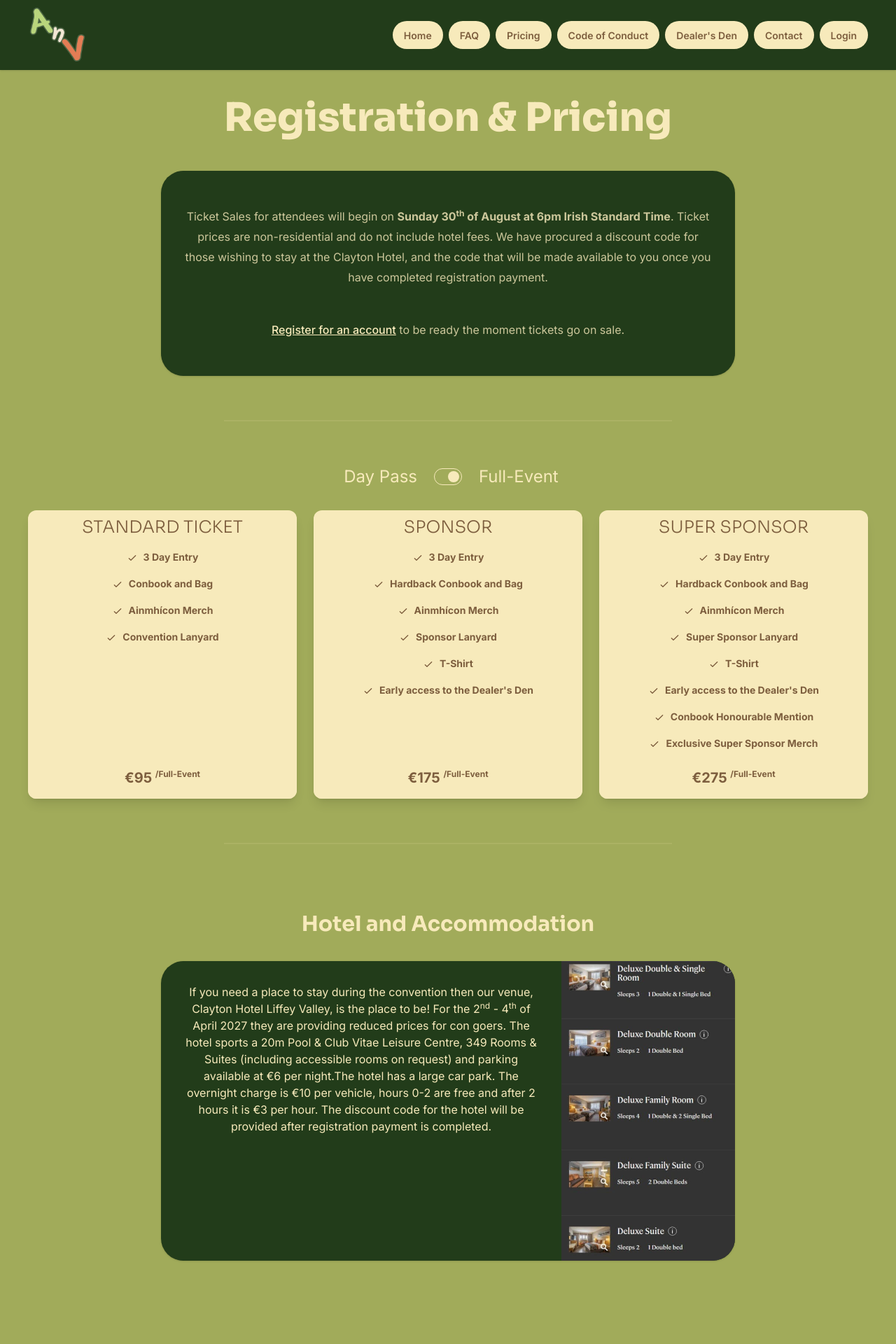
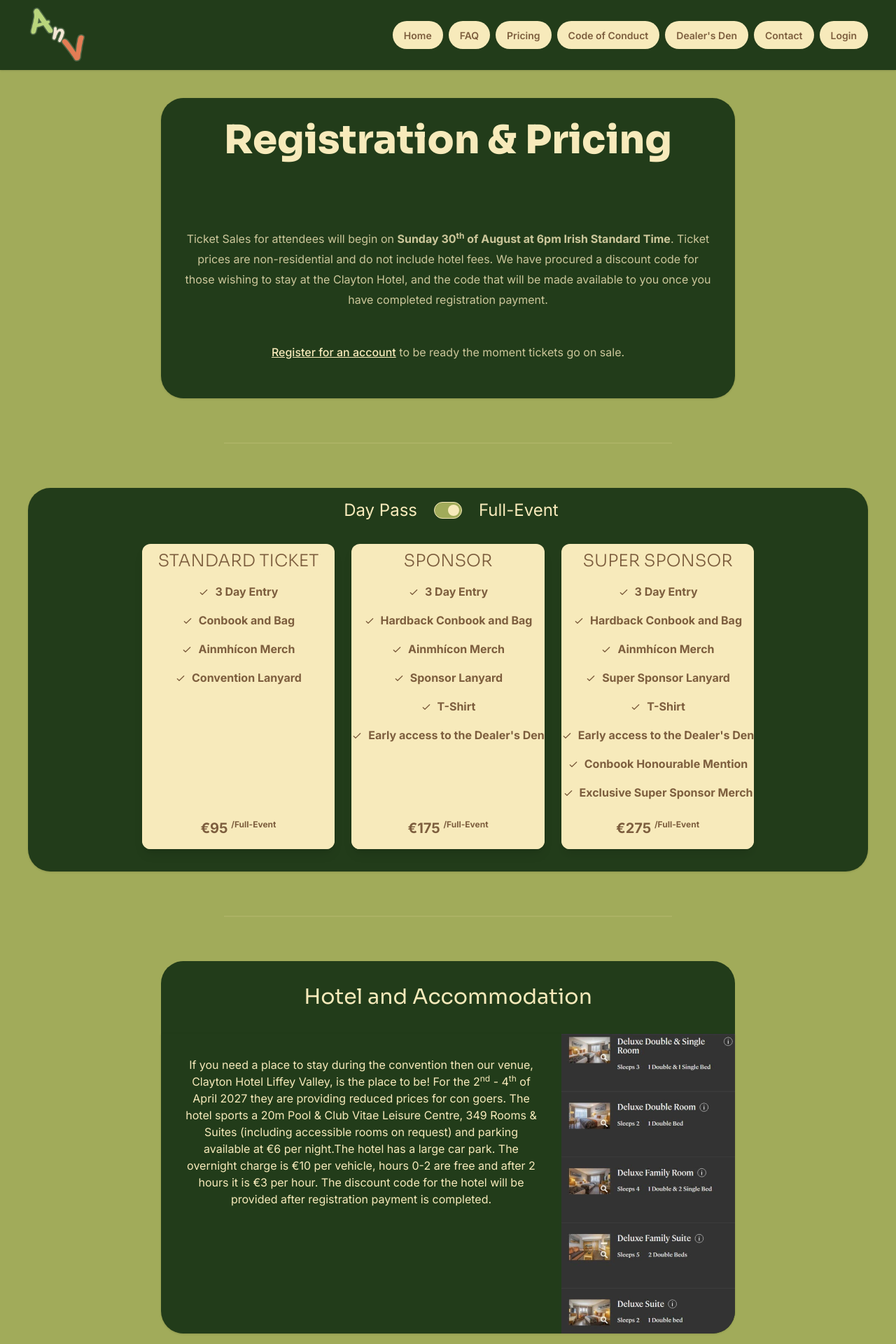
Before and after one commit to ja-zzy/ainmhicon.ie, a Next.js app: page /pricing in a window 1280 px wide. Shown: the top 1920 px of the page at 70% size. Built offline with nearby package versions, Linux system fonts and the light colour scheme.

Commit message:
contrast fixed on pricing page with green boxes

```diff
--- a/app/pricing/page.tsx
+++ b/app/pricing/page.tsx
@@ -3,8 +3,8 @@ export default function Pricing() {
         <div className="flex flex-col flex-1 items-center">
             <div className="w-full bg-base-100 text-center">
                 <article className=" prose prose-xl m-auto py-10 w-[90vw] md:w-[70vw]  max-w-205">
-                    <h1 className="text-5xl sm:text-[2.8em]">Registration & Pricing</h1>
                     <div className="card bg-base-200 card-lg shadow-sm m-auto">
+                        <h1 className="text-5xl sm:text-[2.8em] pt-8">Registration & Pricing</h1>
                         <div className="card-body">
                             <p>
                                 Ticket Sales for attendees will begin on <b>Sunday 30<sup>th</sup> of August at 6pm Irish Standard Time</b>. Ticket prices are non-residential and do not include hotel fees. We have procured a discount code for those wishing to stay at the Clayton Hotel, and the code that will be made available to you once you have completed registration payment.
@@ -15,6 +15,7 @@ export default function Pricing() {
                 </article>
                 <div className="divider w-[50%] mx-auto"></div>
                 <article className='m-auto px-10 m-w-full group py-10'>
+                    <div className="card bg-base-200 card-lg shadow-sm m-auto pt-4 pb-8">
                         <div className='flex flex-row justify-center items-center gap-6 mb-8'>
                             <label className='flex-1 text-2xl  text-right'>Day Pass</label>
                             <input type="checkbox" defaultChecked className="toggle toggle-neutral" aria-label='Attendance duration toggle' />
@@ -128,12 +129,14 @@ export default function Pricing() {
                                 </div>
                             </div>
                         </div>
+                    </div>
                 </article>
                 <div className="divider w-[50%] mx-auto"></div>
                 <article className='py-10 w-[90vw] md:w-[70vw] max-w-205 m-auto'>
-                    <div className='prose prose-lg mx-auto my-8 '>
-                        <h2>Hotel and Accommodation</h2></div>
-                    <div className="card bg-base-200 card-lg shadow-sm lg:card-side m-auto">
+                    <div className='prose-lg bg-base-200 py-8 rounded-t-box w-full'>
+                        <h2>Hotel and Accommodation</h2>
+                    </div>
+                    <div className="card bg-base-200 card-lg shadow-sm lg:card-side m-auto rounded-t-none">
 
                         <div className="card-body shrink">
                             <p>If you need a place to stay during the convention then our venue, <a href='https://www.claytonhotels.com/liffey-valley/'>Clayton Hotel Liffey Valley</a>, is the place to be! For the 2<sup>nd</sup> - 4<sup>th</sup> of April 2027 they are providing reduced prices for con goers. The hotel sports a 20m Pool & Club Vitae Leisure Centre, 349 Rooms & Suites (including accessible rooms on request) and parking available at €6 per night.The hotel has a large car park. The overnight charge is €10 per vehicle, hours 0-2 are free and after 2 hours it is €3 per hour. The discount code for the hotel will be provided after registration payment is completed.</p>
```
Lines whose indentation alone changed are shown as unchanged.
